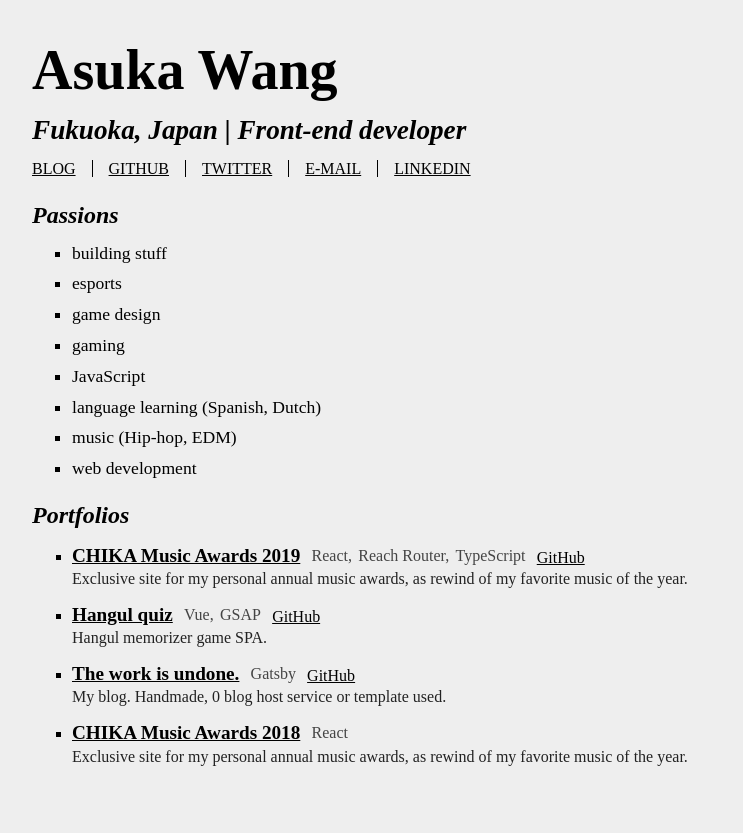
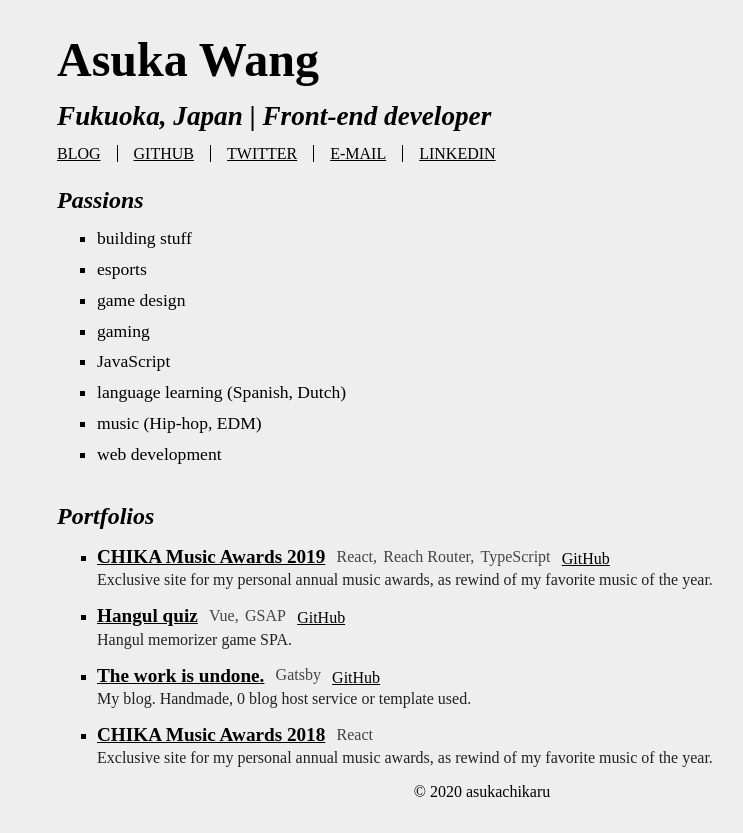
Before and after one commit to AsukaCHikaru/asukachikaru.com-v4, a React (Create React App) app: page / in a window 1280 px wide. Shown: the whole page, without its empty margins (158-901 px from the left). Before the commit the page ends 800 px from the top, so only its background shows below. Built offline with nearby package versions, Linux system fonts and the light colour scheme.

Commit message:
Feat: footer

```diff
--- a/src/components/App.tsx
+++ b/src/components/App.tsx
@@ -1,11 +1,12 @@
 import React from "react";
+import "../styles/general.css";
 import Section from "./SectionLayout";
 import PassionList from "./PassionList";
-import "../styles/general.css";
 import { portfolios, contacts, passions, about } from "../constants/data";
 import PortfolioList from "./PortfolioList";
 import AboutLayout from "./AboutLayout";
 import ContactList from "./ContactList";
+import Footer from "./Footer";
 
 function App() {
   return (
@@ -18,6 +19,7 @@ function App() {
       <Section title="Portfolios">
         <PortfolioList portfolios={portfolios} />
       </Section>
+      <Footer />
     </>
   );
 }
--- a/src/components/ContactList.tsx
+++ b/src/components/ContactList.tsx
@@ -8,7 +8,7 @@ type Props = {
 
 const ContactList = (props: Props) => {
   return (
-    <>
+    <div className="contact">
       {props.contacts.map((contact: Contact, i) => (
         <ContactItem
           url={contact.url}
@@ -16,7 +16,7 @@ const ContactList = (props: Props) => {
           key={`contact-item-${i}`}
         />
       ))}
-    </>
+    </div>
   );
 };
 
--- /dev/null
+++ b/src/components/Footer.tsx
@@ -0,0 +1,11 @@
+import React from "react";
+
+type Props = {};
+
+const Footer = (props: Props) => (
+  <footer>
+    {`© ${new Date().getFullYear()} asukachikaru`}
+  </footer>
+);
+
+export default Footer;
--- a/src/styles/general.css
+++ b/src/styles/general.css
@@ -4,15 +4,20 @@ body,
 html {
   background-color: #eee;
   font-family: "Noto Serif JP", serif;
-  margin: auto;
-  max-width: 900px;
+}
+#root{
+  margin: 2em auto;
+  display: flex;
+  flex-direction: column;
+  max-width: 850px;
+  min-height: calc(100vh - 4em);
 }
 ul{
   list-style-type: square;
 }
 .about--title{
-  margin-bottom: 0;
-  font-size: 3.5em;
+  margin: 0;
+  font-size: 3em;
 }
 .about--desc{
   margin: 0.5em 0;
@@ -74,3 +79,6 @@ ul{
   line-height: 1em;
   color: #444;
 }
+footer{
+  margin: auto auto 0 auto;
+}
```
